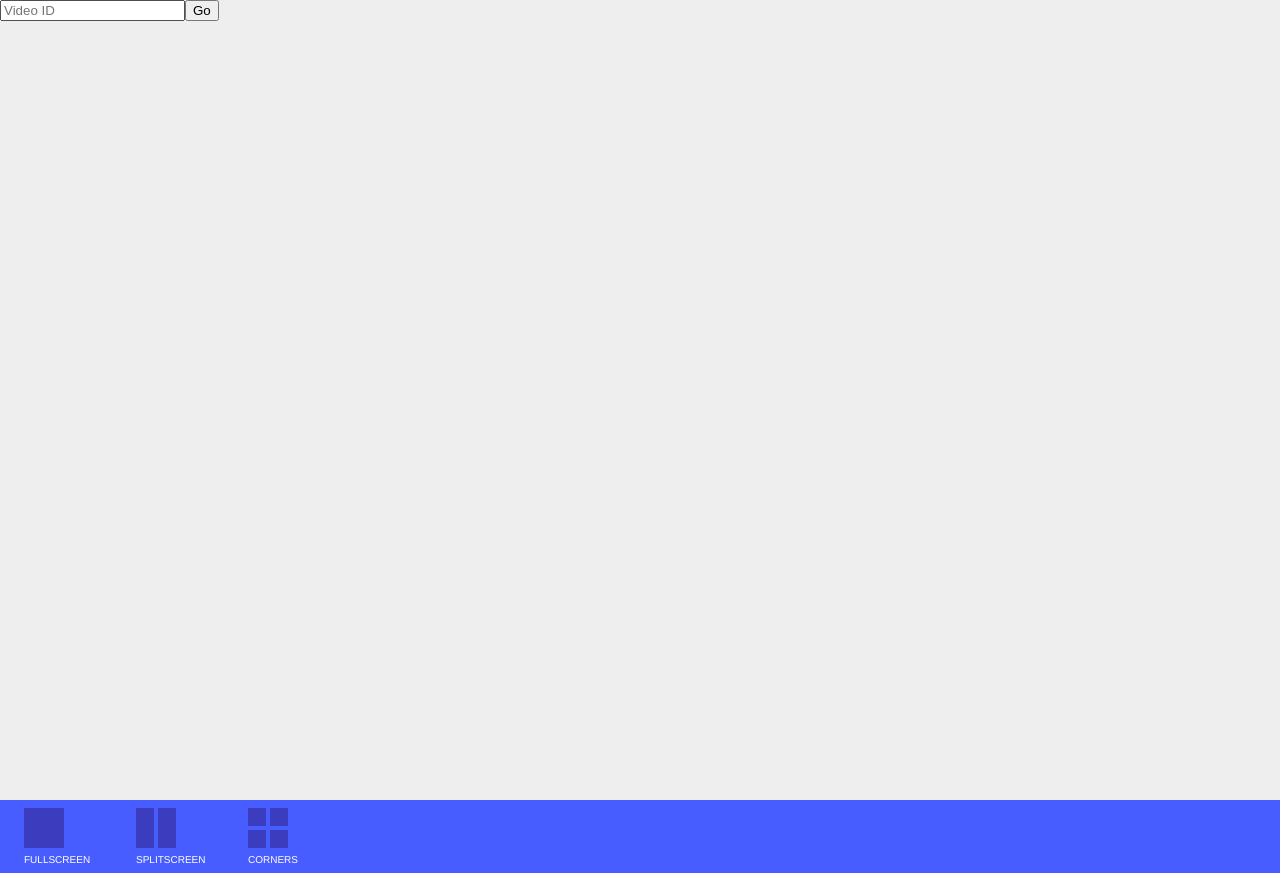
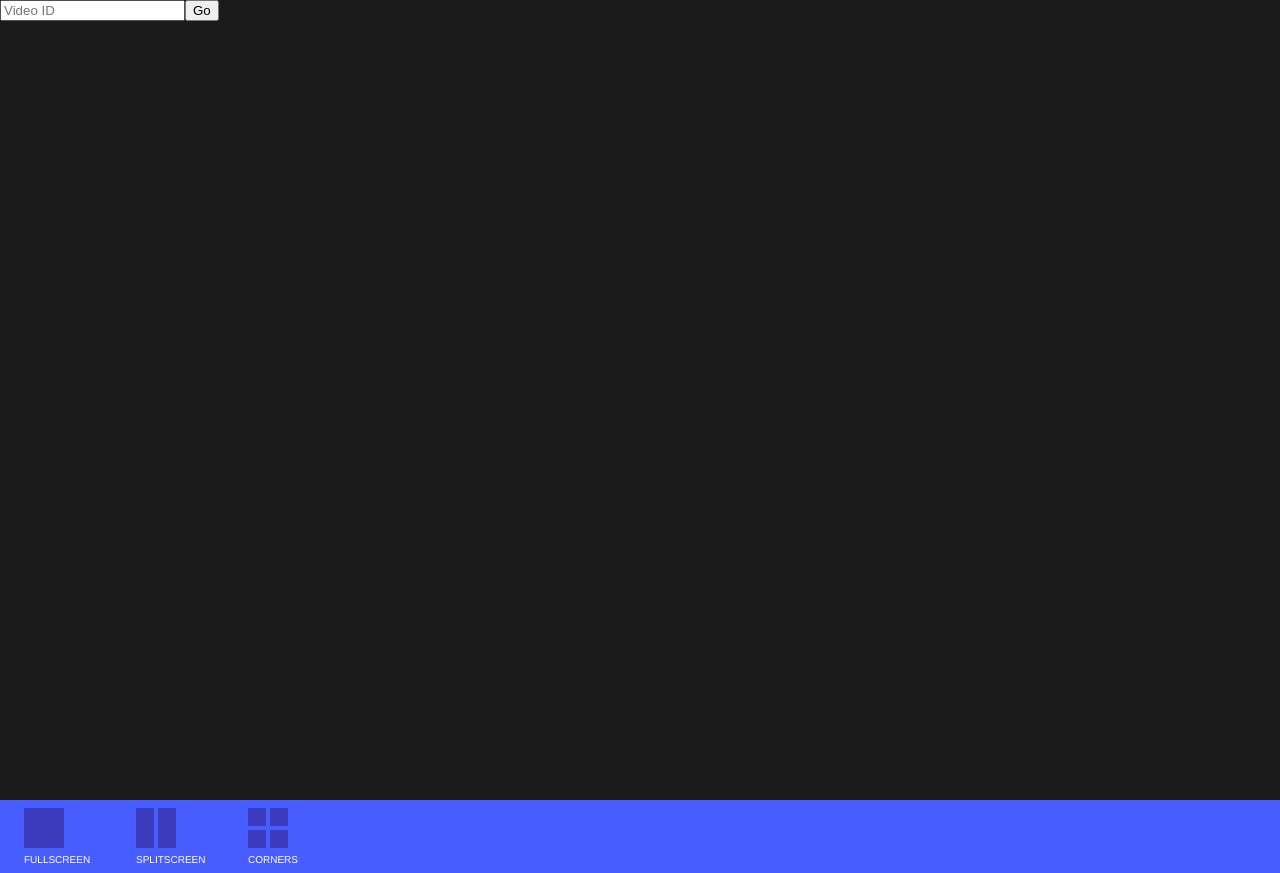
Before and after one commit to StrangePan/WebTheater, a plain HTML site: page index.html in a window 1280 px wide. Both pictures are taken after a click on the button "1 Video". Drawn offline with Linux system fonts and the light colour scheme.

Commit message:
Restore dark background.

```diff
--- a/theater.css
+++ b/theater.css
@@ -1,5 +1,6 @@
 .theater-container {
   position: relative;
+  background-color: #1B1B1B;
 }
 
 .video-frame-container {
@@ -23,7 +24,7 @@
   transition: top, right, bottom, left;
   transition-duration: .5s;
   transition-timing-function: cubic-bezier(.42,.18,.12,1);
-  background-color: #eee;
+  background-color: #1B1B1B;
 }
 .video-frame-container .video-frame > * {
   display: block;
```
